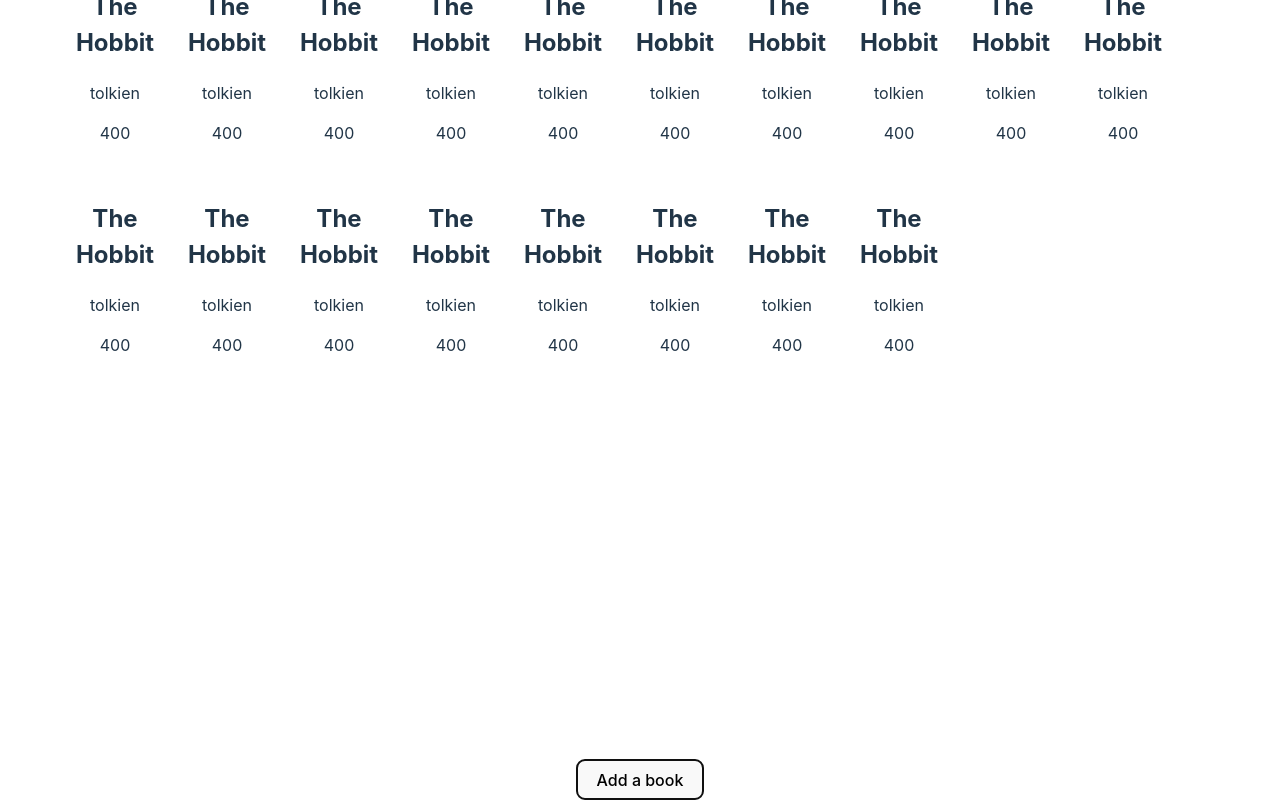
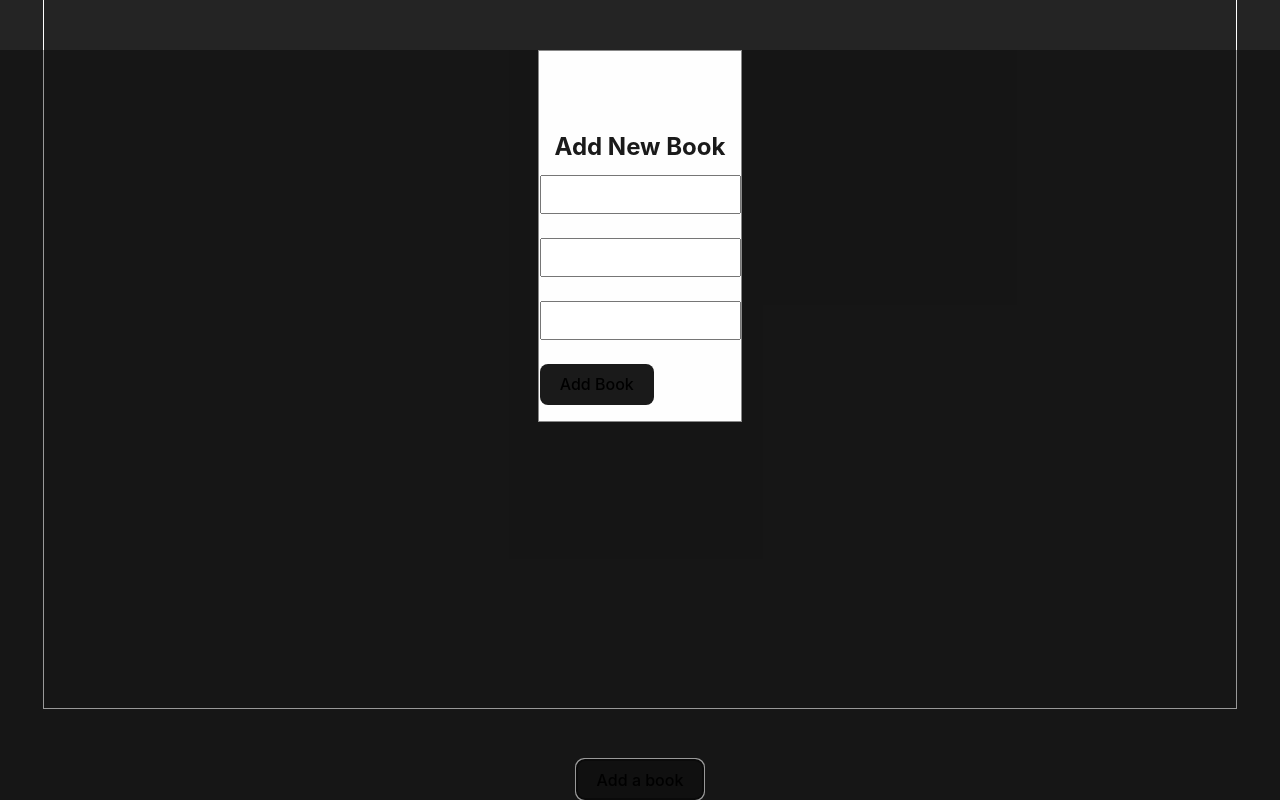
Before and after one commit to p-sturtevant/Vanilla-JS-Library-App, a website built with Vite: page index.html in a window 1280 px wide. Both pictures are taken after a click on the button "Add a book". Shown: the part 53-853 px from the top of the page. Built offline with nearby package versions, Linux system fonts and the light colour scheme.

Commit message:
Added Modal and ability to add new book to list through modal

```diff
--- a/main.js
+++ b/main.js
@@ -17,25 +17,6 @@ function addBookToLibrary(author, title, pages, read) {
   return myLibrary;
 }
 
-addBookToLibrary("tolkien", "The Hobbit", "400", false);
-addBookToLibrary("tolkien", "The Hobbit", "400", false);
-addBookToLibrary("tolkien", "The Hobbit", "400", false);
-addBookToLibrary("tolkien", "The Hobbit", "400", false);
-addBookToLibrary("tolkien", "The Hobbit", "400", false);
-addBookToLibrary("tolkien", "The Hobbit", "400", false);
-addBookToLibrary("tolkien", "The Hobbit", "400", false);
-addBookToLibrary("tolkien", "The Hobbit", "400", false);
-addBookToLibrary("tolkien", "The Hobbit", "400", false);
-addBookToLibrary("tolkien", "The Hobbit", "400", false);
-addBookToLibrary("tolkien", "The Hobbit", "400", false);
-addBookToLibrary("tolkien", "The Hobbit", "400", false);
-addBookToLibrary("tolkien", "The Hobbit", "400", false);
-addBookToLibrary("tolkien", "The Hobbit", "400", false);
-addBookToLibrary("tolkien", "The Hobbit", "400", false);
-addBookToLibrary("tolkien", "The Hobbit", "400", false);
-addBookToLibrary("tolkien", "The Hobbit", "400", false);
-addBookToLibrary("tolkien", "The Hobbit", "400", false);
-
 function createLibraryList() {
   let list = document.querySelector(".book-container");
 
@@ -43,7 +24,7 @@ function createLibraryList() {
     let card = document.createElement("div");
     card.classList.add("card");
 
-    card.innerHTML = `<h2 class="title">${book.title}</h2>
+    card.innerHTML = `<div class="top"><h2 class="title">${book.title}</h2></div>
     <p class="author">${book.author}</p>
     <p class="pages">${book.pages}</p>`;
     list.appendChild(card);
@@ -51,3 +32,43 @@ function createLibraryList() {
 }
 
 createLibraryList();
+
+//add a book button
+
+let btn = document.querySelector(".add-book");
+btn.addEventListener("click", openModal);
+
+function openModal() {
+  let modal = document.createElement("div");
+  modal.classList.add("modal");
+  modal.innerHTML = `<div class="modal-content">
+  <span class="close">&times;</span>
+  <h2>Add New Book</h2>
+  <form>
+    <input type="text" id="title" name="title" placeholder="Title" required><br><br>
+    <input type="text" id="author" name="author" placeholder="Author" required><br><br>
+    <input type="number" id="pages" name="pages" placeholder="# of Pages" required><br><br>
+    <button type="submit" class="submit">Add Book</button>
+  </form>
+</div>`;
+  document.body.appendChild(modal);
+  let close = document.querySelector(".close");
+  close.addEventListener("click", closeModal);
+
+  modal.addEventListener("submit", addBook);
+}
+
+function closeModal() {
+  document.body.removeChild(document.querySelector(".modal"));
+}
+
+function addBook(e) {
+  e.preventDefault();
+  let title = document.getElementById("title").value;
+  let author = document.getElementById("author").value;
+  let pages = document.getElementById("pages").value;
+
+  addBookToLibrary(title, author, pages);
+  createLibraryList();
+  closeModal();
+}
--- a/style.css
+++ b/style.css
@@ -57,6 +57,14 @@ h1 {
   text-align: center;
 }
 
+.top {
+  background-color: white;
+}
+.title {
+  color: black;
+  margin: 0;
+}
+
 button {
   margin-top: 50px;
   border-radius: 8px;
@@ -77,15 +85,64 @@ button:focus-visible {
   outline: 4px auto -webkit-focus-ring-color;
 }
 
-@media (prefers-color-scheme: light) {
-  :root {
-    color: #213547;
-    background-color: #ffffff;
-  }
-  a:hover {
-    color: #747bff;
-  }
-  button {
-    background-color: #f9f9f9;
-  }
+/* Modal */
+
+/* The modal */
+.modal {
+  position: fixed; /* Stay in place */
+  z-index: 1; /* Sit on top */
+  left: 0;
+  top: 50px;
+  width: 100%; /* Full width */
+  height: 100%; /* Full height */
+  overflow: auto; /* Enable scroll if needed */
+  background-color: rgba(0, 0, 0, 0.4); /* Black with opacity */
+  color: #1a1a1a;
 }
+
+/* Modal content */
+.modal-content {
+  background-color: #fefefe;
+  margin: auto;
+  display: flex;
+  flex-direction: column;
+  align-items: center;
+  justify-content: center;
+  padding: 5px;
+  border: 1px solid #888;
+  width: 15%;
+  height: 45%;
+}
+
+.modal-content h2 {
+  margin-bottom: 10px;
+}
+
+.modal-content input {
+  padding: 10px;
+}
+
+.modal-content input::-webkit-input-placeholder {
+  color: white;
+}
+
+.submit {
+  margin-top: 0px;
+}
+
+/* Close button */
+.close {
+  position: relative;
+  top: -50px;
+  left: 130px;
+  color: #aaa;
+  font-size: 28px;
+  font-weight: bold;
+}
+
+.close:hover,
+.close:focus {
+  color: black;
+  text-decoration: none;
+  cursor: pointer;
+}
```
